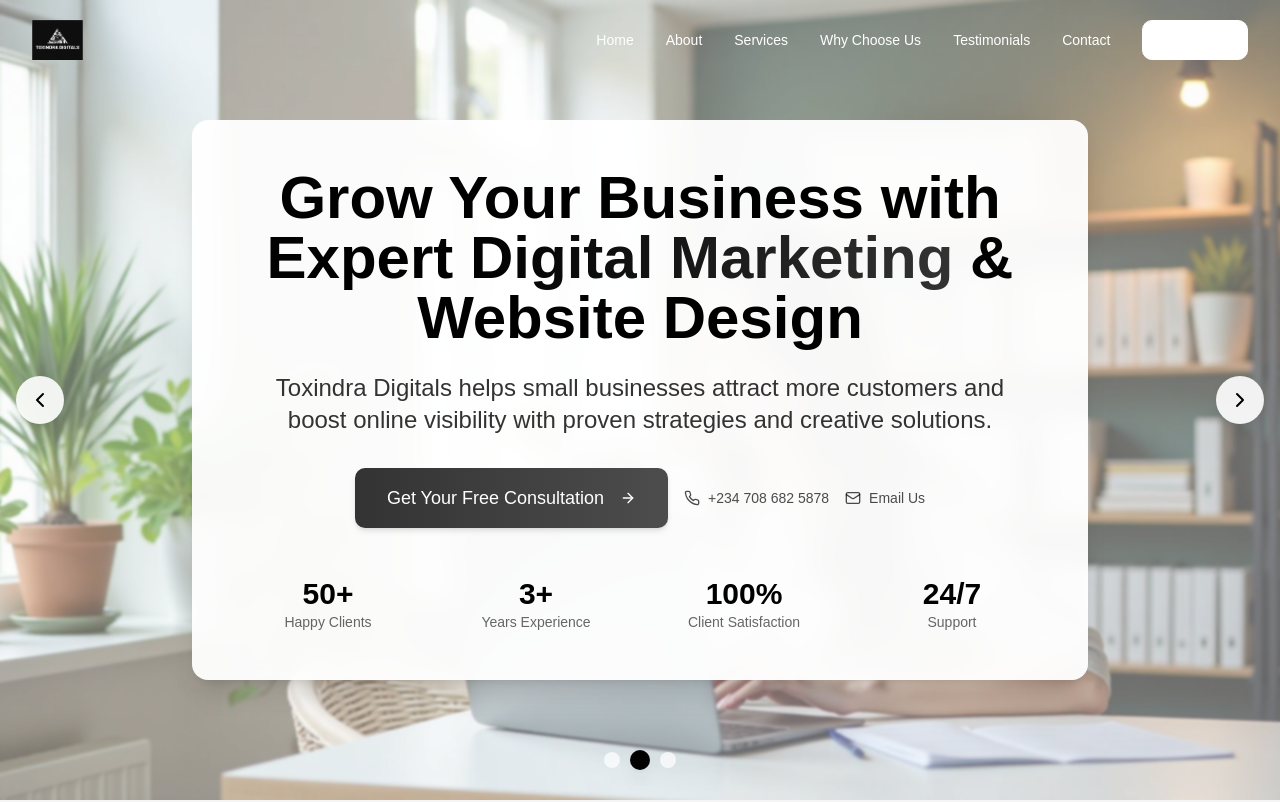
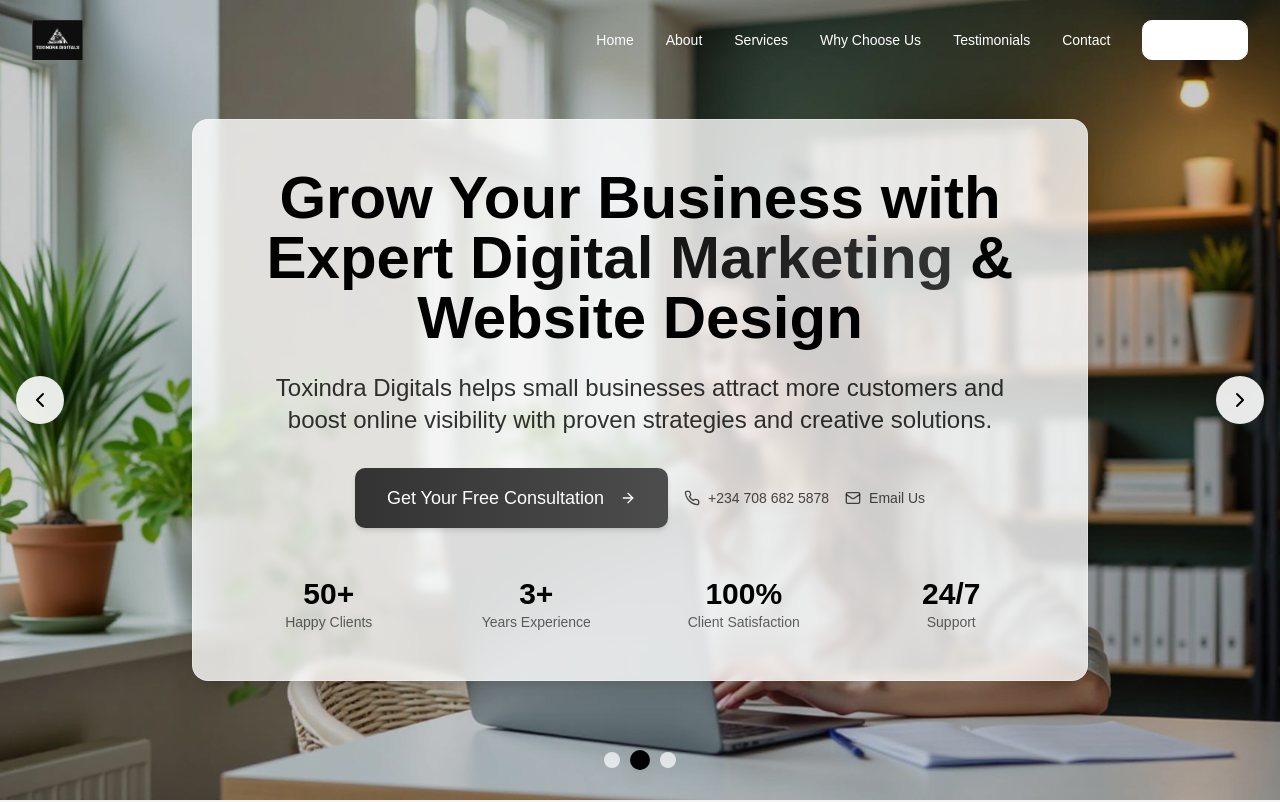
Before and after one commit to toxindradigitals-ship-it/toxindra-growth-hub-53, a React (Vite) app: page / in a window 1280 px wide. Shown: the top 802 px of the page. Built offline with nearby package versions, Linux system fonts and the light colour scheme.

Commit message:
Fix hero background visibility

```diff
--- a/src/components/Hero.tsx
+++ b/src/components/Hero.tsx
@@ -63,7 +63,7 @@ const Hero = () => {
                 className="absolute inset-0 bg-cover bg-center bg-no-repeat"
                 style={{ backgroundImage: `url(${slide.image})` }}
               />
-              <div className="absolute inset-0 bg-white/40 backdrop-blur-[1px]" />
+              <div className="absolute inset-0 bg-black/20 backdrop-blur-[0.5px]" />
             </div>
           ))}
         </div>
@@ -86,7 +86,7 @@ const Hero = () => {
 
       {/* Content */}
       <div className="relative z-10 container-custom text-center">
-        <div className="fade-in-up animate max-w-4xl mx-auto bg-white/95 backdrop-blur-md rounded-2xl p-8 md:p-12 shadow-xl">
+        <div className="fade-in-up animate max-w-4xl mx-auto bg-white/80 backdrop-blur-sm rounded-2xl p-8 md:p-12 shadow-xl border border-white/30">
           <h1 className="text-4xl md:text-5xl lg:text-6xl font-bold mb-6 leading-tight text-primary">
             Grow Your Business with Expert{" "}
             <span className="bg-gradient-to-r from-primary to-accent bg-clip-text text-transparent">Digital Marketing</span>{" "}
```
